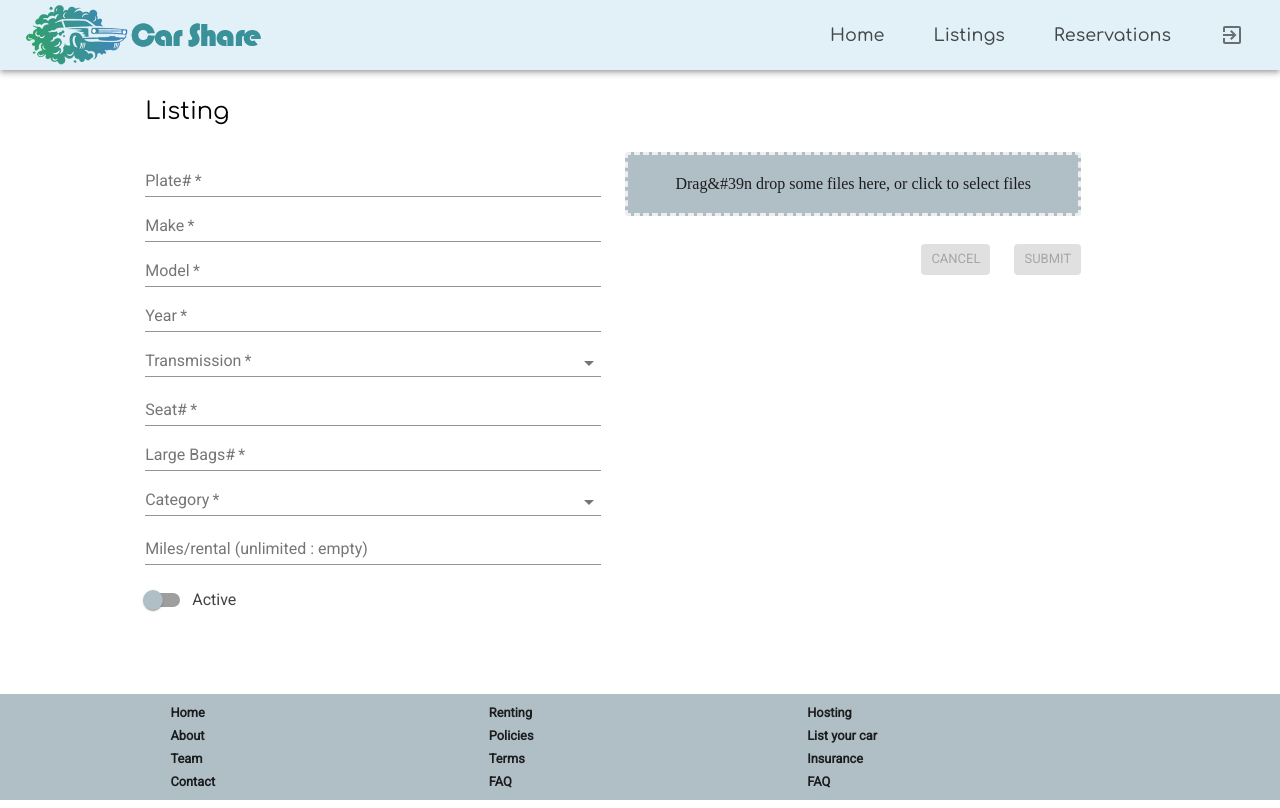
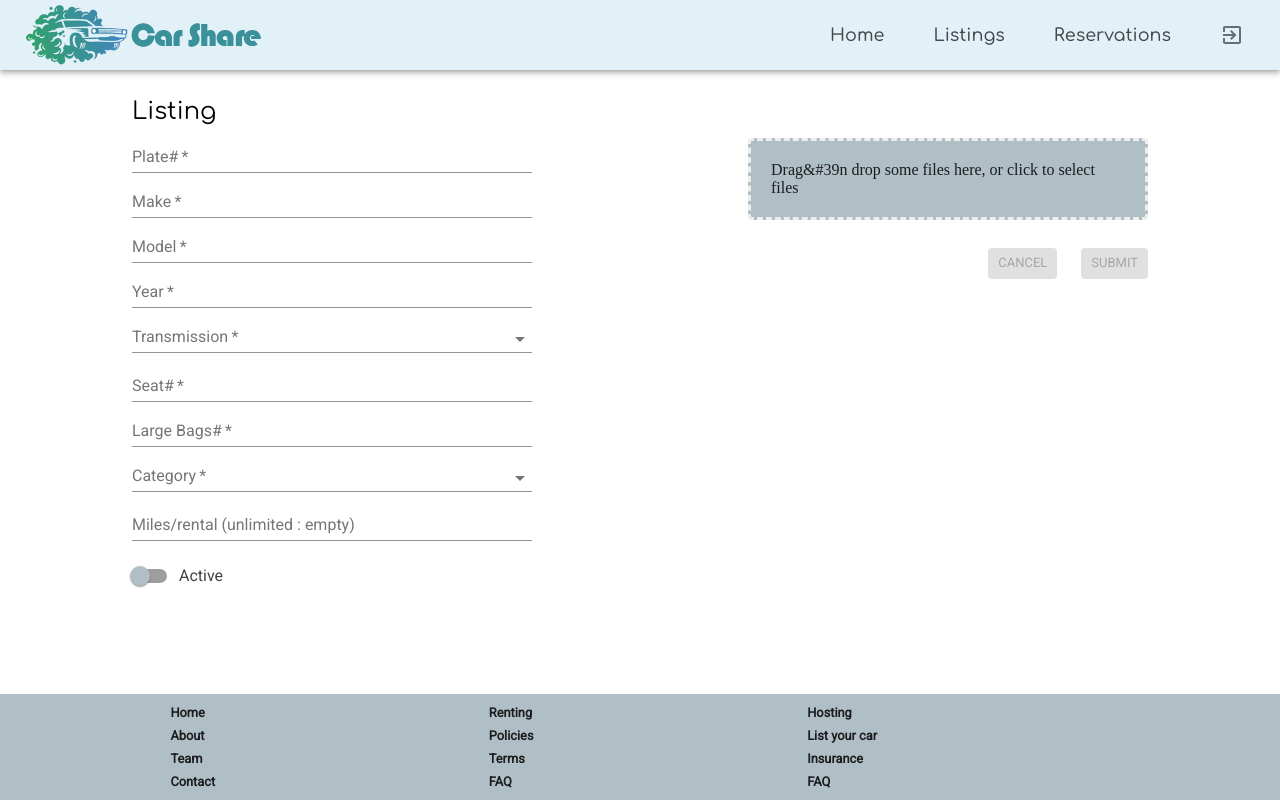
Before and after one commit to vadzimk/car_sharing, a React (Create React App) app in the folder client/: page /edit-listing in a window 1280 px wide. Built offline with nearby package versions, Linux system fonts and the light colour scheme.

Commit message:
fix position in grid of /edit-listing

```diff
--- a/client/src/components/EditListing/EditListingFields.js
+++ b/client/src/components/EditListing/EditListingFields.js
@@ -3,34 +3,66 @@ import React from 'react';
 import {Form} from 'formik';
 import {GridContainer, GridItem} from '../ui/GridRenamed.js';
 import {
-  Button,
+  Button, makeStyles,
   TextField, Typography,
 } from '@material-ui/core';
 import SelectField from '../ui/SelectField.js';
 import {SwitchLabeled} from '../ui/SwitchLabeled.js';
 import Dropzone from '../Dropzone';
 
+const useStyles = makeStyles((theme) => ({
+  item: {
+    marginLeft: '1em',
+    marginRight: '1em',
+    maxWidth: '25em',
+  },
+  title: {
+    marginLeft: '1em',
+    marginRight: '1em',
+    paddingTop: '5px',
+    paddingBottom: '5px',
+  },
+
+  hiddenTitle:{
+    [theme.breakpoints.down('sm')]: {
+      display: 'none',
+    },
+    [theme.breakpoints.only('sm')]: {
+      display: 'none',
+    },
+  }
+}));
+
 const EditListingFields = (props) => {
+  const classes = useStyles();
 
   return (
-    <Form onSubmit={props.handleSubmit}>
+    <Form onSubmit={props.handleSubmit}
+          style={{
+            width: '100%',
+
+          }}
+    >
       <GridContainer
-        spacing={3}
         style={{marginBottom: '3em'}}
-        // justifyContent="space-between"
+        justifyContent="space-around" // TODO ???
       >
+        {/*<GridItem*/}
+        {/*  xs={12}*/}
+        {/*  className={classes.title}*/}
+        {/*>*/}
+        {/*  <Typography variant="h5">*/}
+        {/*    {props.title}*/}
+        {/*  </Typography>*/}
+        {/*</GridItem>*/}
         <GridItem
+          className={classes.item}
           xs={12}
+          sm={6}
         >
           <Typography variant="h5">
             {props.title}
           </Typography>
-        </GridItem>
-        <GridItem
-          style={{maxWidth: '30em'}}
-          xs={12}
-          sm={6}
-        >
           <TextField
             name="plate"
             label="Plate#"
@@ -175,10 +207,15 @@ const EditListingFields = (props) => {
 
         </GridItem>
         <GridItem
-          style={{maxWidth: '30em'}}
+          className={classes.item}
           xs={12}
           sm={6}
         >
+          <Typography variant="h5"
+                      className={`${classes.title} ${classes.hiddenTitle}`}
+          >
+            &zwnj;
+          </Typography>
           <Dropzone
             name="previews"
             handleError={props.handleError}
--- a/client/src/components/EditListing/index.js
+++ b/client/src/components/EditListing/index.js
@@ -39,9 +39,15 @@ const EditListing = () => {
   };
 
   return (<>
-      <GridContainer direction="row" justifyContent="center">
-
-
+      <GridContainer
+        direction="row"
+        justifyContent="center"
+        style={{
+          height:'100%',
+          marginTop: 'auto',
+          marginBottom: 'auto'
+        }}
+      >
         <Formik
           initialValues={initialValues}
           validationSchema={validationSchema}
@@ -51,7 +57,8 @@ const EditListing = () => {
             <EditListingFields
               {...formikProps}
               title="Listing"
-              handleError={(e) => dispatch(setNotification(e, 'error', () => {
+              handleError={(e) =>
+                dispatch(setNotification(e, 'error', () => {
               }))}
             />
           }
--- a/client/src/components/Login/LoginFields.js
+++ b/client/src/components/Login/LoginFields.js
@@ -1,18 +1,27 @@
 import React from 'react';
 import {Form} from 'formik';
 import {GridContainer, GridItem} from '../ui/GridRenamed.js';
-import {Button, TextField} from '@material-ui/core';
+import {Button, TextField, Typography} from '@material-ui/core';
 
 const LoginFields = (props) => {
 
   return (
-    <Form onSubmit={props.handleSubmit}>
-      <GridContainer
-        direction="column"
-        justifyContent="flex-start"
-        alignItems="stretch"
-        spacing={1}
+    <Form onSubmit={props.handleSubmit}
+          style={{
+            display: 'flex',
+            flexDirection: 'column',
+            justifyContent: 'center',
+          }}
+    >
+      <GridContainer direction="column"
+                     spacing={3}
+                     style={{maxWidth: '20em'}}
       >
+        <GridItem>
+          <Typography variant="h5">
+            {props.title}
+          </Typography>
+        </GridItem>
         <GridItem>
           <TextField
             name="email"
@@ -25,8 +34,6 @@ const LoginFields = (props) => {
             helperText={props.errors.email}
             onChange={props.handleChange}
           />
-        </GridItem>
-        <GridItem>
           <TextField
             name="password"
             label="password"
--- a/client/src/components/Login/index.js
+++ b/client/src/components/Login/index.js
@@ -5,7 +5,7 @@ import LoginFields from './LoginFields.js';
 import {loginUser} from '../../reducers/userReducer.js';
 import {useDispatch} from 'react-redux';
 import {useHistory} from 'react-router-dom';
-import FormContainer from '../ui/FormContainer.js';
+import {GridContainer} from '../ui/GridRenamed.js';
 
 const Login = () => {
 
@@ -26,14 +26,26 @@ const Login = () => {
   };
 
   return (
-    <FormContainer title={'Login'}>
-            <Formik
-              initialValues={initialValues}
-              validationSchema={validationSchema}
-              onSubmit={onSubmit}
-              component={LoginFields}
-            />
-    </FormContainer>
+    <GridContainer
+      direction="row"
+      justifyContent="center"
+      style={{
+        height:'100%',
+        marginTop: 'auto',
+        marginBottom: 'auto'
+      }}
+
+    >
+      <Formik
+        initialValues={initialValues}
+        validationSchema={validationSchema}
+        onSubmit={onSubmit}
+      >
+        {(formikProps) =>
+          <LoginFields {...formikProps} title="Login"/>
+        }
+      </Formik>
+    </GridContainer>
   );
 };
 
--- a/client/src/components/SignUp/SignupFields.js
+++ b/client/src/components/SignUp/SignupFields.js
@@ -7,24 +7,46 @@ import AutocompleteAsync from '../ui/AutocompleteAsync.js';
 import {Form} from 'formik';
 import {SwitchLabeledSym} from '../ui/SwitchLabeled.js';
 
+const useStyles=makeStyles(()=>({
+  title:{
+    marginLeft: '1em',
+    marginRight: '1em'
+  },
+ item:{
+   marginLeft: '1em',
+   marginRight: '1em',
+   maxWidth: '20em'
+ }
+}));
 const SignupFields = (props) => {
+  const classes = useStyles();
 
   return (
-    <Form onSubmit={props.handleSubmit}>
+    <Form onSubmit={props.handleSubmit}
+          style={{
+            display: 'flex',
+            flexDirection: 'column',
+            justifyContent: 'center',
+          }}
+    >
       <GridContainer
-        spacing={3}
+        // spacing={1}
+        style={{marginBottom: '3em'}}
+        justifyContent="space-between" // TODO ???
+
       >
         <GridItem
           xs={12}
+          className={classes.title}
         >
           <Typography variant="h5">
             {props.title}
           </Typography>
         </GridItem>
         <GridItem
-          style={{maxWidth: '30em'}}
           xs={12}
           sm={6}
+          className={classes.item}
         >
           <TextField
             name="first_name"
@@ -48,7 +70,6 @@ const SignupFields = (props) => {
             helperText={props.errors.last_name}
             onChange={props.handleChange}
           />
-
           <TextField
             label="Email"
             name="email"
@@ -86,9 +107,10 @@ const SignupFields = (props) => {
           />
         </GridItem>
         <GridItem
-          style={{maxWidth: '30em'}}
           xs={12}
           sm={6}
+          className={classes.item}
+
         >
           <TextField
             label="Drivers license"
--- a/client/src/components/SignUp/index.js
+++ b/client/src/components/SignUp/index.js
@@ -55,8 +55,15 @@ const SignUp = () => {
     };
 
     return (
-      <>
-        <GridContainer direction="row" justifyContent="center">
+        <GridContainer
+          direction="row"
+          justifyContent="center"
+          style={{
+            height:'100%',
+            marginTop: 'auto',
+            marginBottom: 'auto'
+          }}
+        >
           <Formik
             initialValues={initialValues}
             validationSchema={validationSchema}
@@ -69,7 +76,6 @@ const SignUp = () => {
             }
           </Formik>
         </GridContainer>
-      </>
     );
   }
 ;
--- a/client/src/components/ui/SwitchLabeled.js
+++ b/client/src/components/ui/SwitchLabeled.js
@@ -70,7 +70,10 @@ export const SwitchLabeled = (props) => {
 
   return (
     <FormControl
-    style={{width: '100%', marginTop: '16px'}}
+    style={{width: '100%',
+      marginTop: '16px',
+      marginBottom: '16px'
+    }}
     >
       <FormControlLabel
         labelPlacement="end"
```
Lines whose indentation alone changed are shown as unchanged.
